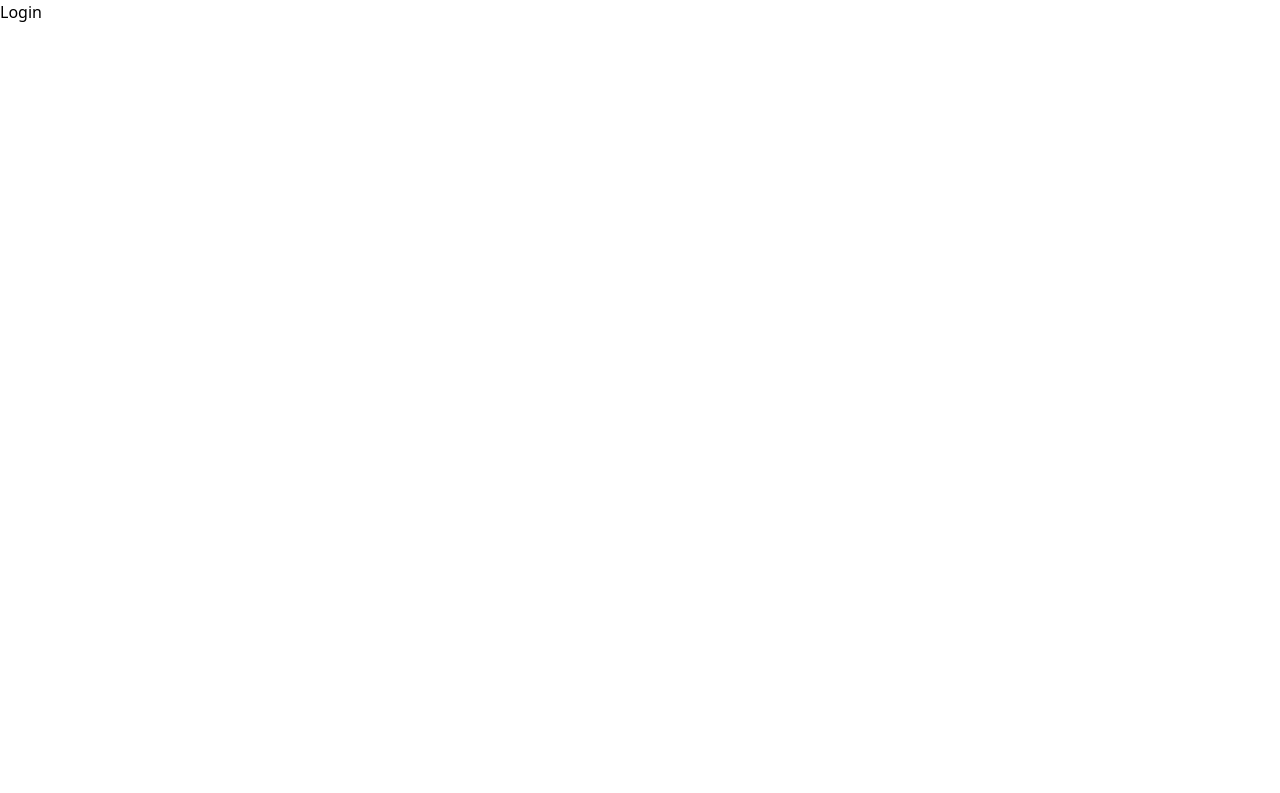
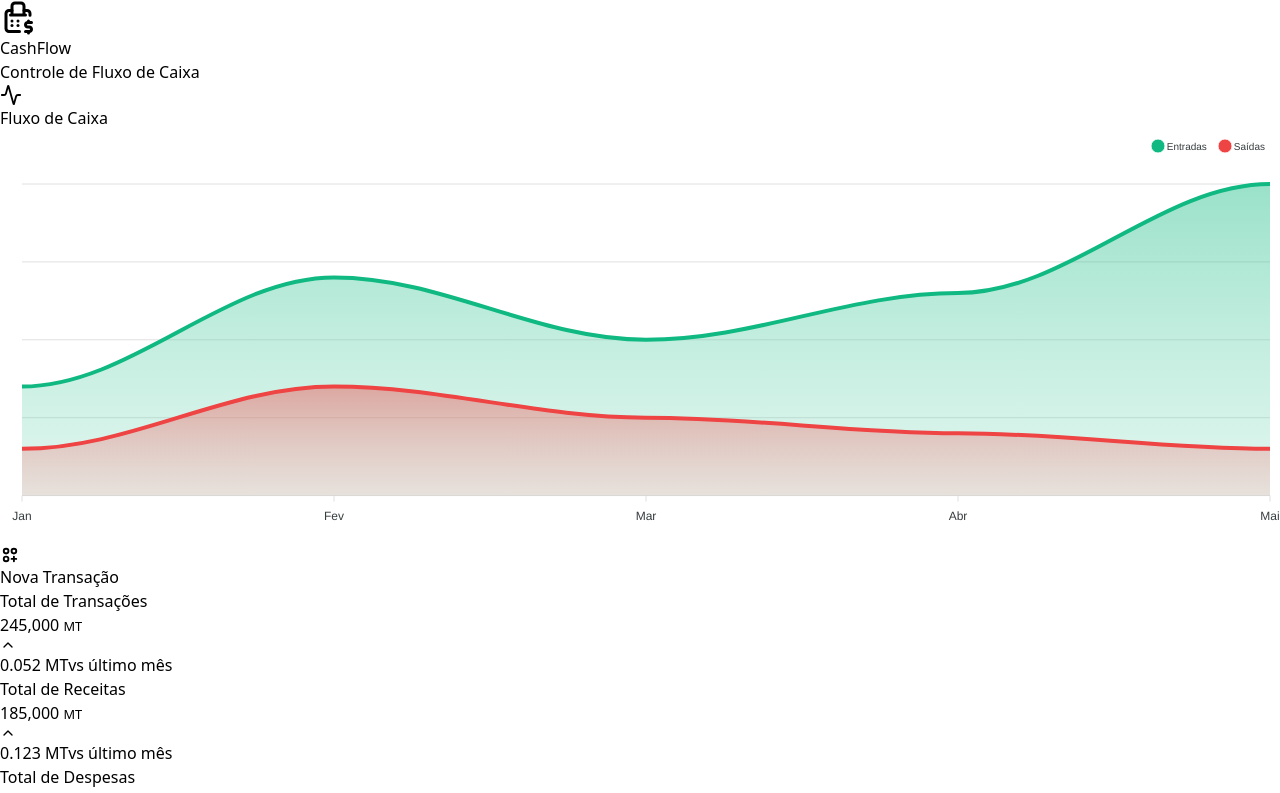
Before and after one commit to acrisiodejesus/cashflow-app-mozdevz, a React (Vite) app: page / in a window 1280 px wide. Shown: the top 793 px of the page. Built offline with nearby package versions, Linux system fonts and the light colour scheme.

Commit message:
Update App.jsx

```diff
--- a/src/App.jsx
+++ b/src/App.jsx
@@ -5,7 +5,7 @@ function App() {
 
   return (
     <>
-      <Login />
+      <CashFlowDashboard />
     </>
   )
 }
```
